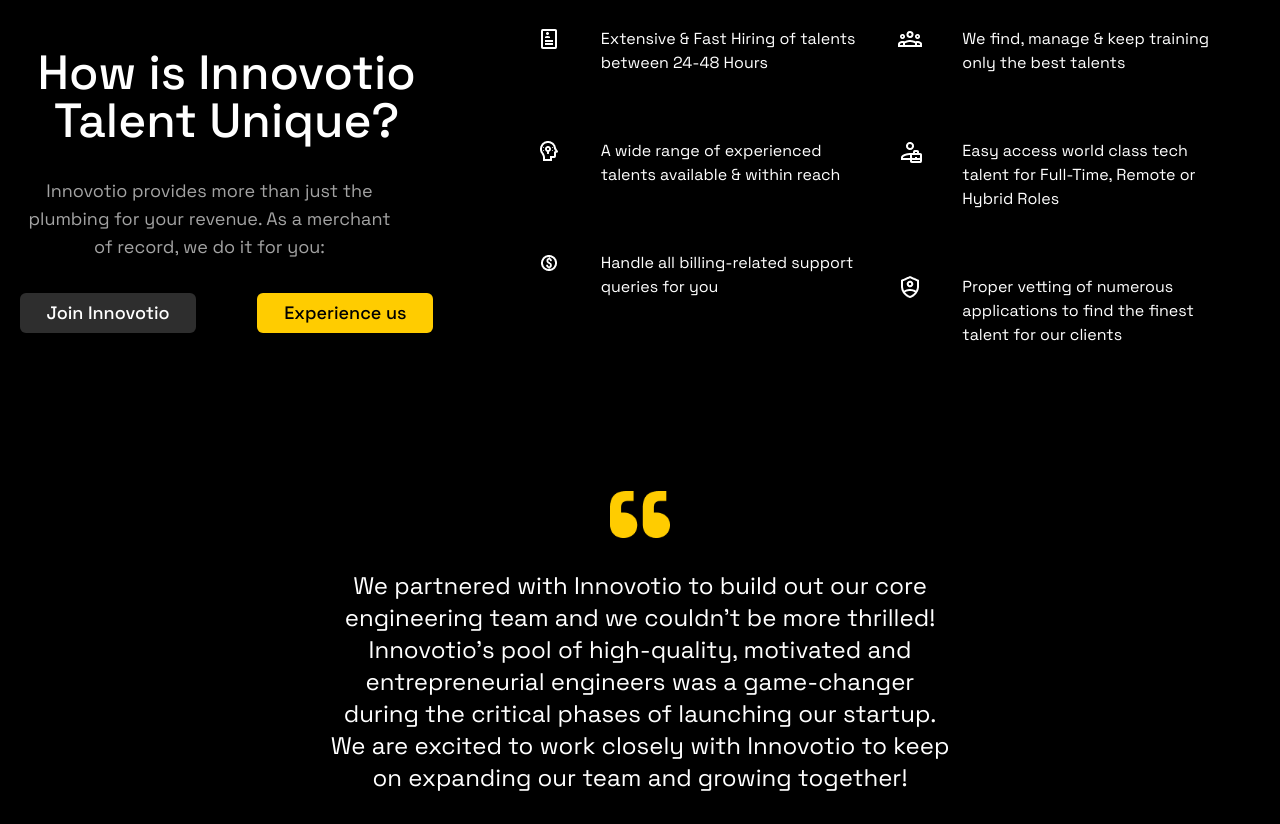
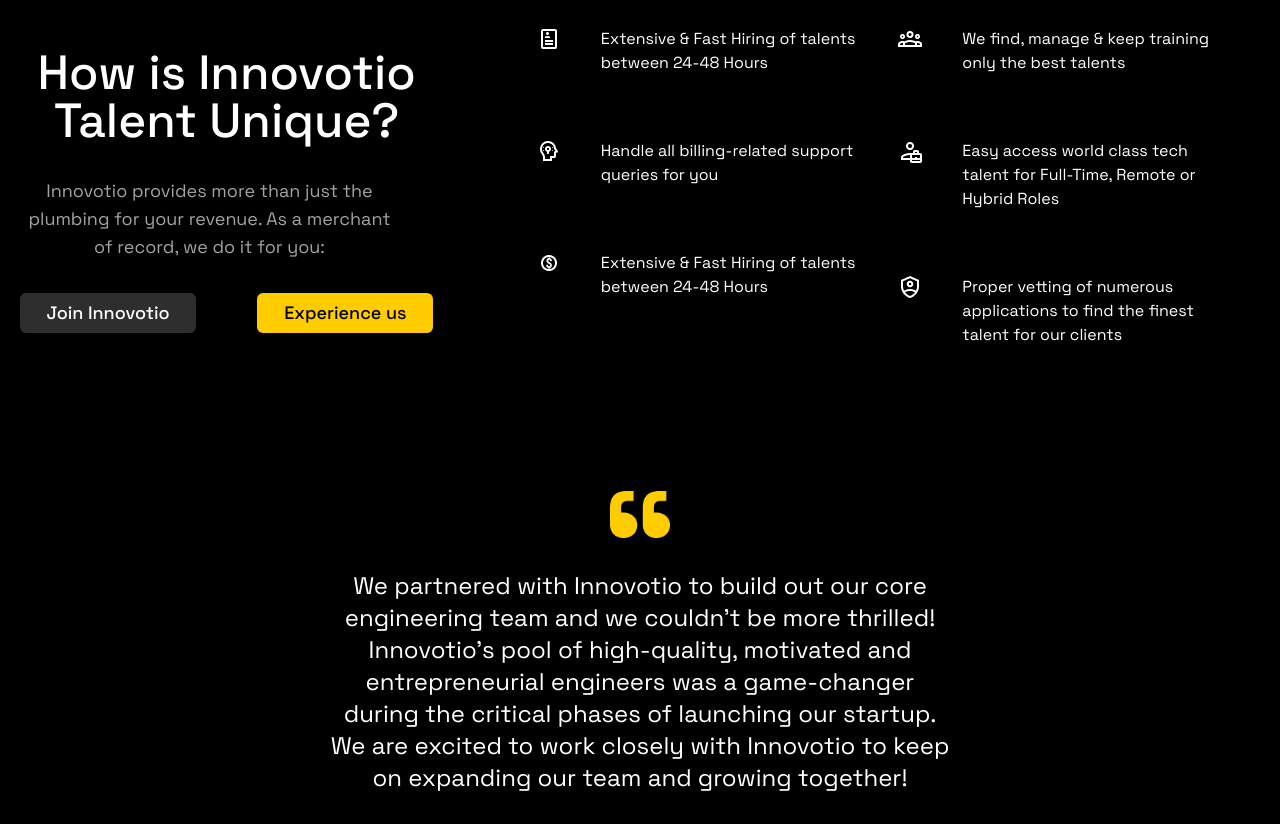
Before and after one commit to Innovotio/Innovotio-Website, a Next.js app: page / in a window 1280 px wide. Shown: the part 940-1764 px from the top of the page. Built offline with nearby package versions, Linux system fonts and the light colour scheme.

Commit message:
fix:queries

```diff
--- /dev/null
+++ b/src/components/Custom/Talent.js
@@ -0,0 +1,11 @@
+import Image from "next/image";
+const Talent = ({image, text}) => {
+  return (
+    <div className="lg:mb-16 lg:flex flex flex-row lg:flex-row lg:space-x-4 w-11/12">
+      <Image src={image} alt="resume" className="lg:w-6 lg:h-6 w-8 h-8" />
+      <p className="flex items-start justify-start text-start pl-6">{text}</p>
+    </div>
+  );
+};
+
+export default Talent;
--- a/src/components/Description.js
+++ b/src/components/Description.js
@@ -8,6 +8,7 @@ import Lawyer from "./../assets/description/Lawyer.png"
 import UserShield from "./../assets/description/UserShield.png"
 import BlackBtn from "./Custom/BlackBtn";
 import YellowBtn from "./Custom/yellowBtn";
+import Talent from "./Custom/Talent";
 
 const Description = () => {
   return (
@@ -22,7 +23,6 @@ const Description = () => {
                 Innovotio provides more than just the plumbing for your revenue.
                 As a merchant of record, we do it for you:
               </p>
-
             <div className=" lg:flex flex justify-between lg:flex-row lg:gap-6">
              <BlackBtn text="Join Innovotio"/>
             <YellowBtn text="Experience us"/>
@@ -30,32 +30,14 @@ const Description = () => {
           </div>
           <div className="flex lg:flex-row flex-col gap-10 lg:gap-0  lg:w-7/12 justify-between pt-14">
             <div className="lg:font-normal lg:w-6/12 leading-8 lg:text-base lg:text-white lg:text-left ">
-              <div className="lg:mb-16 lg:flex flex flex-row lg:flex-row lg:space-x-4 w-11/12">
-                <Image src={Resume} alt='resume' className="lg:w-6 lg:h-6 w-8 h-8"/>
-                <p className="flex items-start justify-start text-start pl-6">Extensive & Fast Hiring of talents between 24-48 Hours</p>
-              </div>
-              <div className="lg:mb-16 lg:flex flex flex-row lg:flex-row lg:space-x-4 w-11/12">
-                <Image src={Innovation} alt='innovation' className="lg:w-6 lg:h-6 w-8 h-8"/>
-                <p className="flex items-start justify-start text-start pl-6">A wide range of experienced talents available & within reach</p>
-              </div>
-              <div className="lg:mb-16 lg:flex flex flex-row lg:flex-row lg:space-x-4 w-11/12">
-                <Image src={DollarCoin} alt='dollar coin' className="lg:w-6 lg:h-6 w-8 h-8"/>
-                <p className="flex items-start justify-start text-start pl-6">Handle all billing-related support queries for you</p>
-              </div>
+              <Talent image={Resume} text="Extensive & Fast Hiring of talents between 24-48 Hours"/>
+              <Talent image={Innovation} text="Handle all billing-related support queries for you"/>
+              <Talent image={DollarCoin} text="Extensive & Fast Hiring of talents between 24-48 Hours"/>
             </div>
             <div className="lg:font-normal lg:w-6/12 lg:text-base leading-8 lg:text-white lg:text-left ">
-            <div className="lg:mb-16 lg:flex flex flex-row lg:flex-row lg:space-x-4 w-11/12">
-                <Image src={People} alt='people'className="lg:w-6 lg:h-6 w-8 h-8" />
-                <p className="flex items-start justify-start text-start pl-6">We find, manage & keep training only the best talents</p>
-              </div>
-              <div className="lg:mb-16 lg:flex flex flex-row lg:flex-row lg:space-x-4 w-11/12">
-                <Image src={Lawyer} alt='lawyer' className="lg:w-6 lg:h-6 w-8 h-8"/>
-                <p className="flex items-start justify-start text-start pl-6">Easy access world class tech talent for Full-Time, Remote or Hybrid Roles</p>
-              </div>
-              <div className="lg:mb-16 lg:flex flex flex-row lg:flex-row lg:space-x-4 w-11/12">
-                <Image src={UserShield} alt='user shield' className="lg:w-6 lg:h-6 w-8 h-8"/>
-                <p className="flex items-start justify-start text-start pl-6">Proper vetting of numerous applications to find the finest talent for our clients</p>
-              </div>
+            <Talent image={People} text="We find, manage & keep training only the best talents"/>
+            <Talent image={Lawyer} text="Easy access world class tech talent for Full-Time, Remote or Hybrid Roles"/>
+            <Talent image={UserShield} text="Proper vetting of numerous applications to find the finest talent for our clients"/>
             </div>
           </div>
         </div>
```
